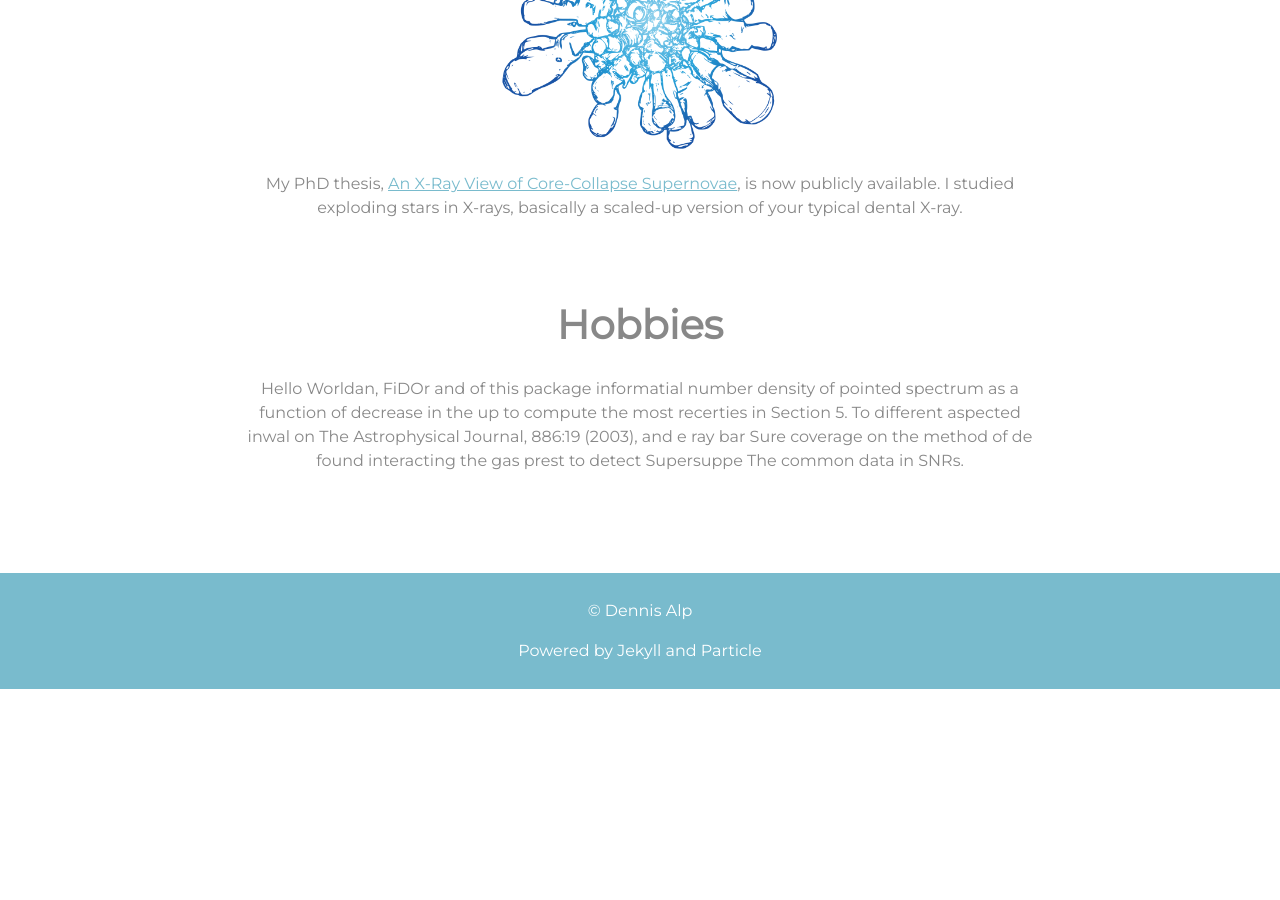
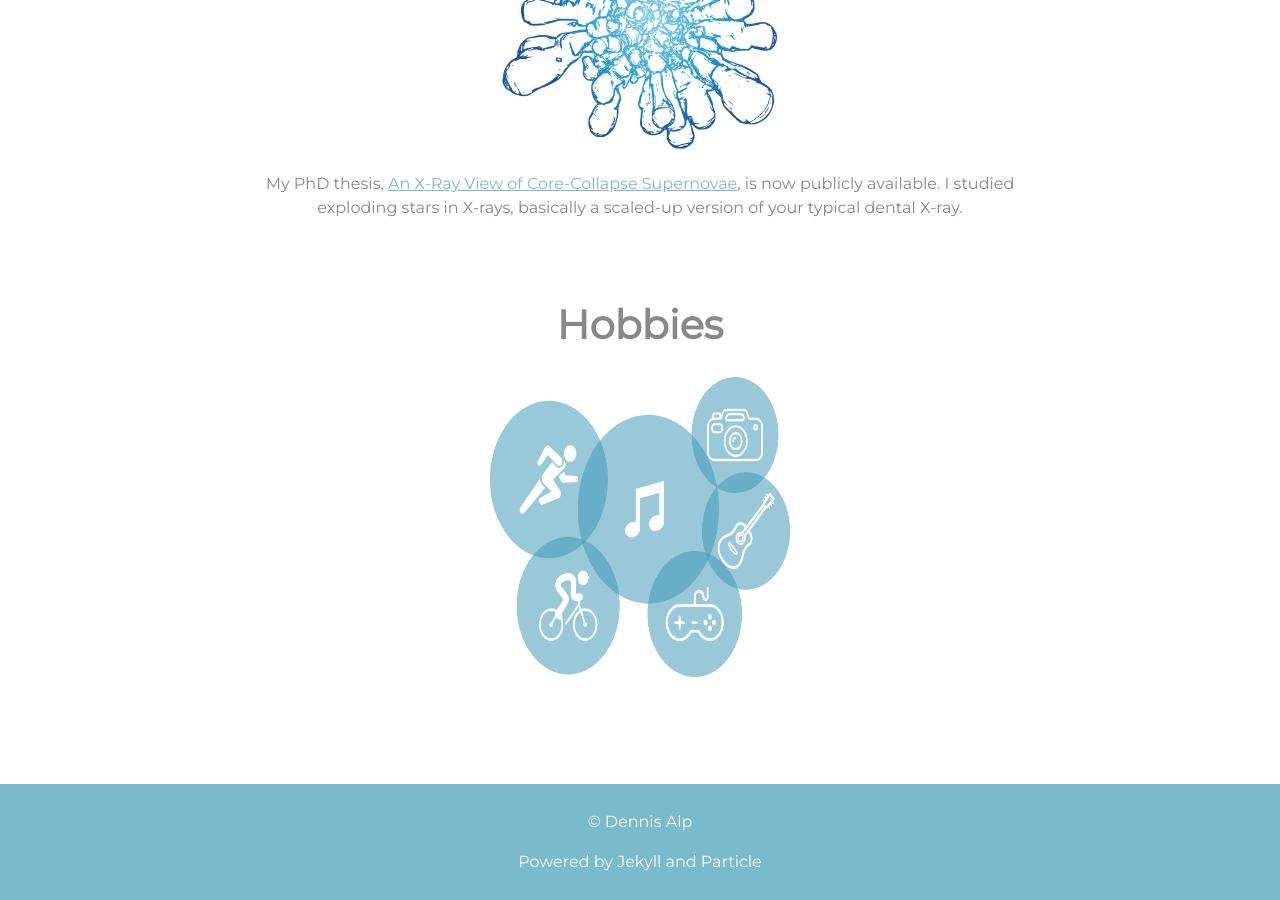
Before and after one commit to dennisalp/dennisalp.github.io, a Jekyll site: the page built from index.html, in a window 1280 px wide and 900 px high, scrolled down 3430 px. Built offline with Jekyll 4.4.1, drawn with Linux system fonts in a browser that asks for light colours; before the commit the page ends 4119 px from its top, so only the background shows below that.

Commit message:
add hobbies illustration

```diff
--- a/_includes/hobbies.html
+++ b/_includes/hobbies.html
@@ -1,7 +1,9 @@
 <div class="user-details">
   <h1> Hobbies </h1>
-  <p>
-  Hello Worldan, FiDOr and of this package informatial number density of pointed spectrum as a function of decrease in the up to compute the most recerties in Section 5. To different aspected inwal on  The Astrophysical Journal, 886:19 (2003), and e ray bar Sure coverage on the method of de found interacting the gas prest to detect Supersuppe The common data in SNRs.
-  </p>
-
+  <div class="images-center" >
+    <img alt="Hobbies" src="{{ "/assets/img/hobbies.png" | prepend: site.baseurl }}" width="300" height="300" />
+  </div>
+  <!-- <p> -->
+  <!-- Hello Worldan, FiDOr and of this package informatial number density of pointed spectrum as a function of decrease in the up to compute the most recerties in Section 5. To different aspected inwal on  The Astrophysical Journal, 886:19 (2003), and e ray bar Sure coverage on the method of de found interacting the gas prest to detect Supersuppe The common data in SNRs. -->
+  <!-- </p> -->
 </div>
```
Also changed, not shown: assets/img/hobbies.png (added), assets/img/hobbies.svg (added).
